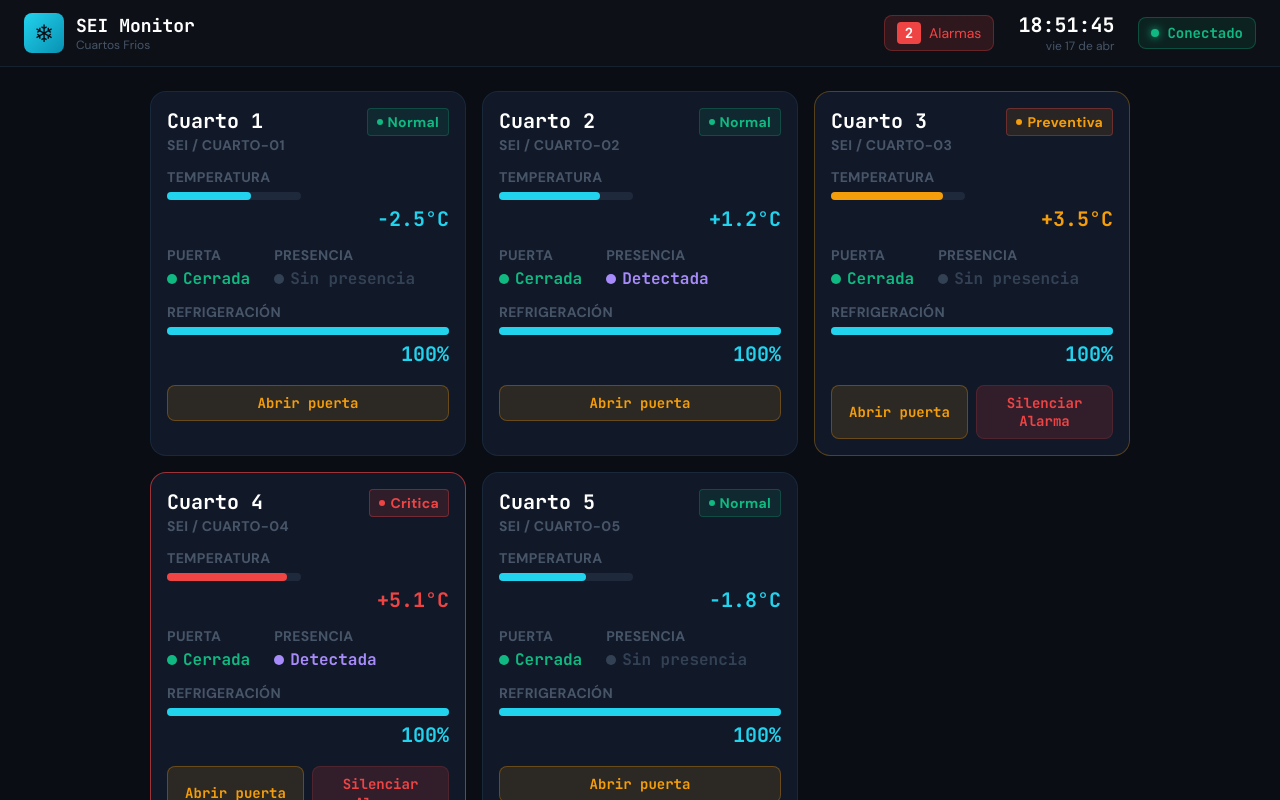
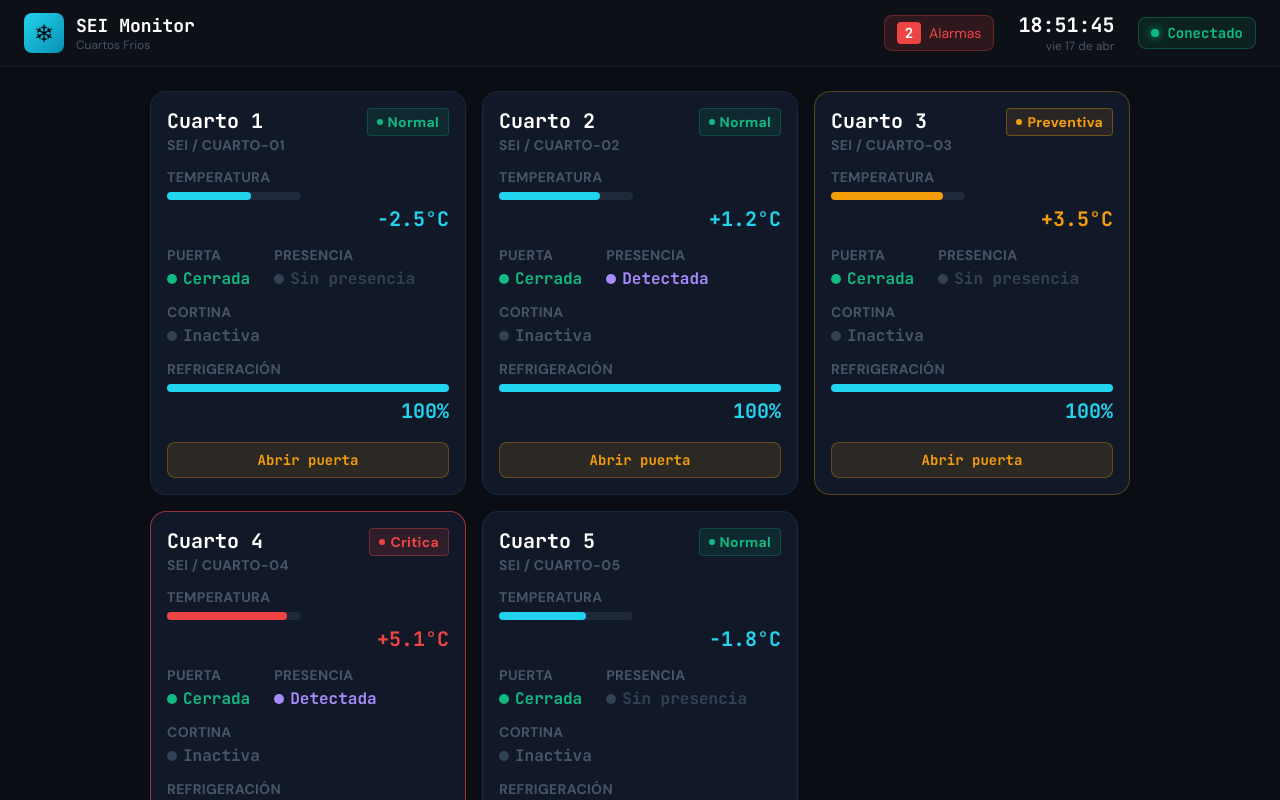
Before and after one commit to LuisAngel832/sei-hmi, a React (Vite) app in the folder client/: page / in a window 1280 px wide. Built offline with nearby package versions, Linux system fonts and the light colour scheme.

Commit message:
feat(client): mostrar estado preventiva en amarillo en tarjeta de cuarto

```diff
--- a/client/src/components/RoomCard.jsx
+++ b/client/src/components/RoomCard.jsx
@@ -1,11 +1,12 @@
 import './RoomCard.css'
 
-export function RoomCard({ cuartoId, datos }) {
+export function RoomCard({ cuartoId, datos, onSilenciar, onCerrarPuerta }) {
   const {
     temperatura,
     estadoAlarma = 'normal',
     presencia = false,
     puerta = 'cerrada',
+    cortina = 'inactiva',   // ← nuevo
     refrigeracion = 100
   } = datos
 
@@ -38,7 +39,7 @@ export function RoomCard({ cuartoId, datos }) {
     }
     if (estadoAlarma === 'preventiva') return {
       background: 'rgba(245, 158, 11, 0.1)',
-      border: '1px solid rgba(239, 68, 68, 0.35)',
+      border: '1px solid rgba(245, 158, 11, 0.35)',
       color: 'var(--color-preventiva)',
       dotColor: 'var(--color-preventiva)'
     }
@@ -68,7 +69,7 @@ export function RoomCard({ cuartoId, datos }) {
     return '#334155'
   }
 
-  const showSilenciarBtn = estadoAlarma === 'critica' || estadoAlarma === 'preventiva'
+  const showSilenciarBtn = estadoAlarma === 'critica'
   const showCerrarBtn = estadoAlarma === 'critica' && puerta === 'abierta'
 
   return (
@@ -142,6 +143,19 @@ export function RoomCard({ cuartoId, datos }) {
         </div>
       </div>
 
+      <div className="room-card__sensor">
+        <span className="room-card__sensor-label">CORTINA</span>
+        <div className="room-card__sensor-value">
+          <span
+            className="room-card__sensor-dot"
+            style={{ background: cortina === 'activa' ? 'var(--color-preventiva)' : '#334155' }}
+          />
+          <span style={{ color: cortina === 'activa' ? 'var(--color-preventiva)' : 'var(--text-muted)' }}>
+            {cortina === 'activa' ? 'Activa' : 'Inactiva'}
+          </span>
+        </div>
+      </div>
+
       {/* Refrigeración */}
       <div className="room-card__refrig">
         <span className="room-card__sensor-label">REFRIGERACIÓN</span>
@@ -158,7 +172,10 @@ export function RoomCard({ cuartoId, datos }) {
       {/* Botones de acción */}
       <div className="room-card__actions">
         {showCerrarBtn ? (
-          <button className="room-card__btn room-card__btn--cerrar">
+          <button
+            className="room-card__btn room-card__btn--cerrar"
+            onClick={() => onCerrarPuerta?.(cuartoId)}
+          >
             Cerrar Puerta
           </button>
         ) : (
@@ -167,7 +184,10 @@ export function RoomCard({ cuartoId, datos }) {
           </button>
         )}
         {showSilenciarBtn && (
-          <button className="room-card__btn room-card__btn--silenciar">
+          <button
+            className="room-card__btn room-card__btn--silenciar"
+            onClick={() => onSilenciar?.(cuartoId)}
+          >
             Silenciar<br />Alarma
           </button>
         )}
```
